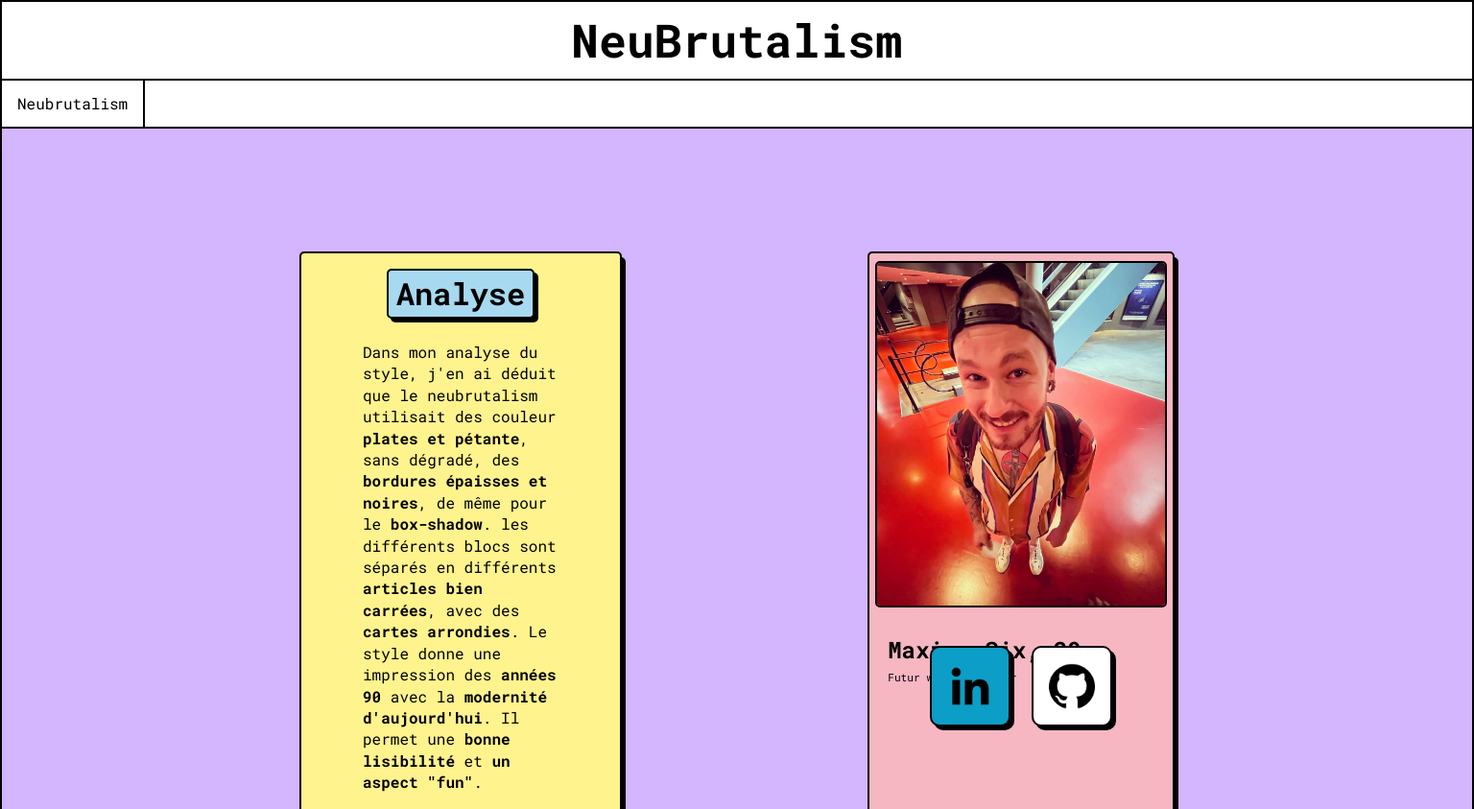
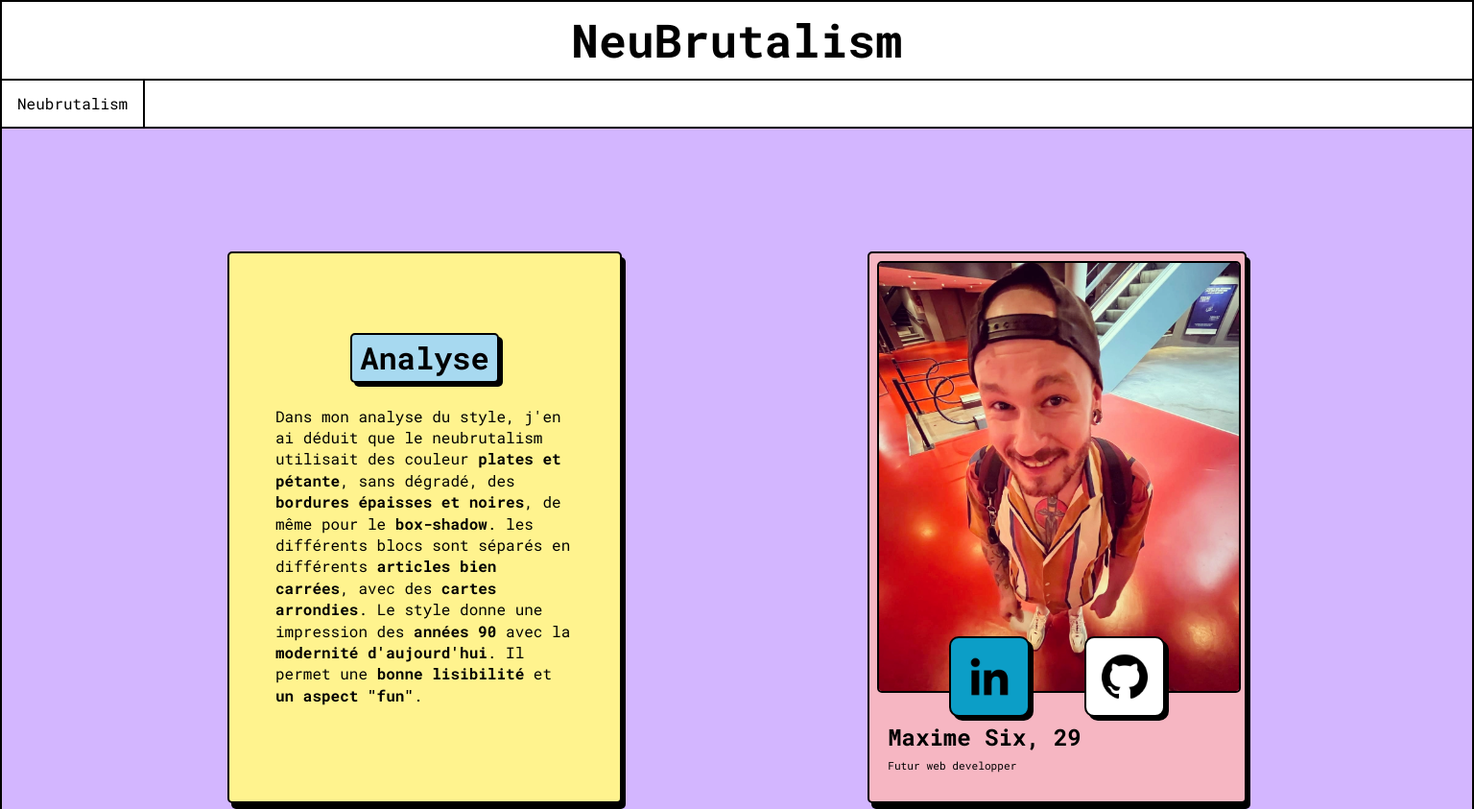
Before and after one commit to BlueHanae/Trend-Megamix, a plain HTML site: page index.html in a window 1536 px wide. Shown: the top 843 px of the page at 96% size. Drawn offline with Linux system fonts and the light colour scheme.

Commit message:
responsive OK

```diff
--- a/css/style.css
+++ b/css/style.css
@@ -90,7 +90,6 @@ strong{
 }
 .neubrutalism__card-exemple{
     display: flex;
-    position: relative;
     flex-direction: column;
     background: #f6b6c2;
     margin: 1rem;
@@ -105,6 +104,9 @@ strong{
     border: 2px solid black;
     border-radius: 5px;
 }
+.relative{
+    position: relative;
+}
 .neubrutalism__card-exemple-in{
     padding: 1rem;
     box-shadow: 4px 4px black;
@@ -114,7 +116,7 @@ strong{
     width: 3rem;
     background: #0c9ec7;
     left: 20%;
-    bottom: 17%;
+    bottom: -5%;
 }
 .neubrutalism__card-exemple-gh{
     padding: 1rem;
@@ -124,7 +126,7 @@ strong{
     border-radius: 10px;
     position: absolute;
     right: 20%;
-    bottom: 17%;
+    bottom: -5%;
     width: 3rem;
 }
 .neubrutalism__card-exemple-title{
@@ -186,15 +188,15 @@ strong{
         padding-top: 0;
     }
     .neubrutalism__card-analyse{
-        width: 20%;
+        width: 25%;
         margin: 8rem;
     }
     .neubrutalism__card-exemple{
         margin-top: 10rem;
         margin: 8rem;
-        width: 20%;
+        width: 25%;
     }
     .neubrutalism__card-analyse-text{
-        margin: 0 2rem;
+        margin: 0 1rem;
     }
 }
--- a/index.html
+++ b/index.html
@@ -28,9 +28,11 @@
         <p class="neubrutalism__card-analyse-text">Dans mon analyse du style, j'en ai déduit que le neubrutalism utilisait des couleur <strong>plates et pétante</strong>, sans dégradé, des <strong>bordures épaisses et noires</strong>, de même pour le <strong>box-shadow</strong>. les différents blocs sont séparés en différents <strong>articles bien carrées</strong>, avec des <strong>cartes arrondies</strong>. Le style donne une impression des <strong>années 90</strong> avec la <strong>modernité d'aujourd'hui</strong>. Il permet une <strong>bonne lisibilité</strong> et <strong>un aspect "fun"</strong>.</p>
     </div>
     <div class="neubrutalism__card-exemple">
+        <div class="relative">
         <img class="neubrutalism__card-exemple-img" src="images/maxime-six.jpg" alt="picture of me">
         <a class="gh" href="https://github.com/BlueHanae" target="_blank"><img class="neubrutalism__card-exemple-gh" src="icons/github.png" alt="my github"></a>
         <a class="in" href="https://www.linkedin.com/in/maxime-six/" target="_blank"><img class="neubrutalism__card-exemple-in" src="icons/linkedin.png" alt="my linkedin"></a>
+        </div>
         <h3 class="neubrutalism__card-exemple-title">Maxime Six, 29</h3>
         <p class="neubrutalism__card-exemple-text">Futur web developper</p>
     </div>
```
